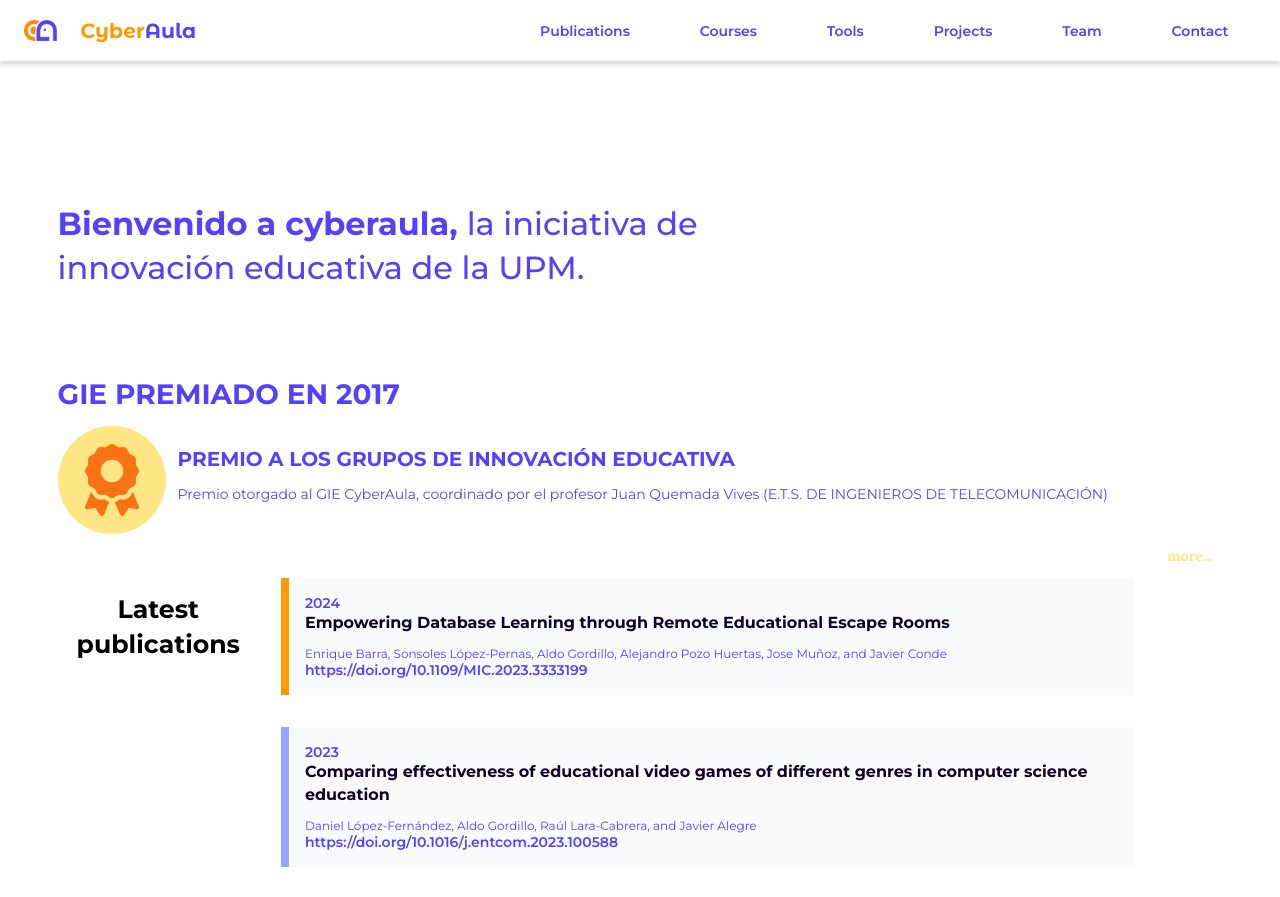
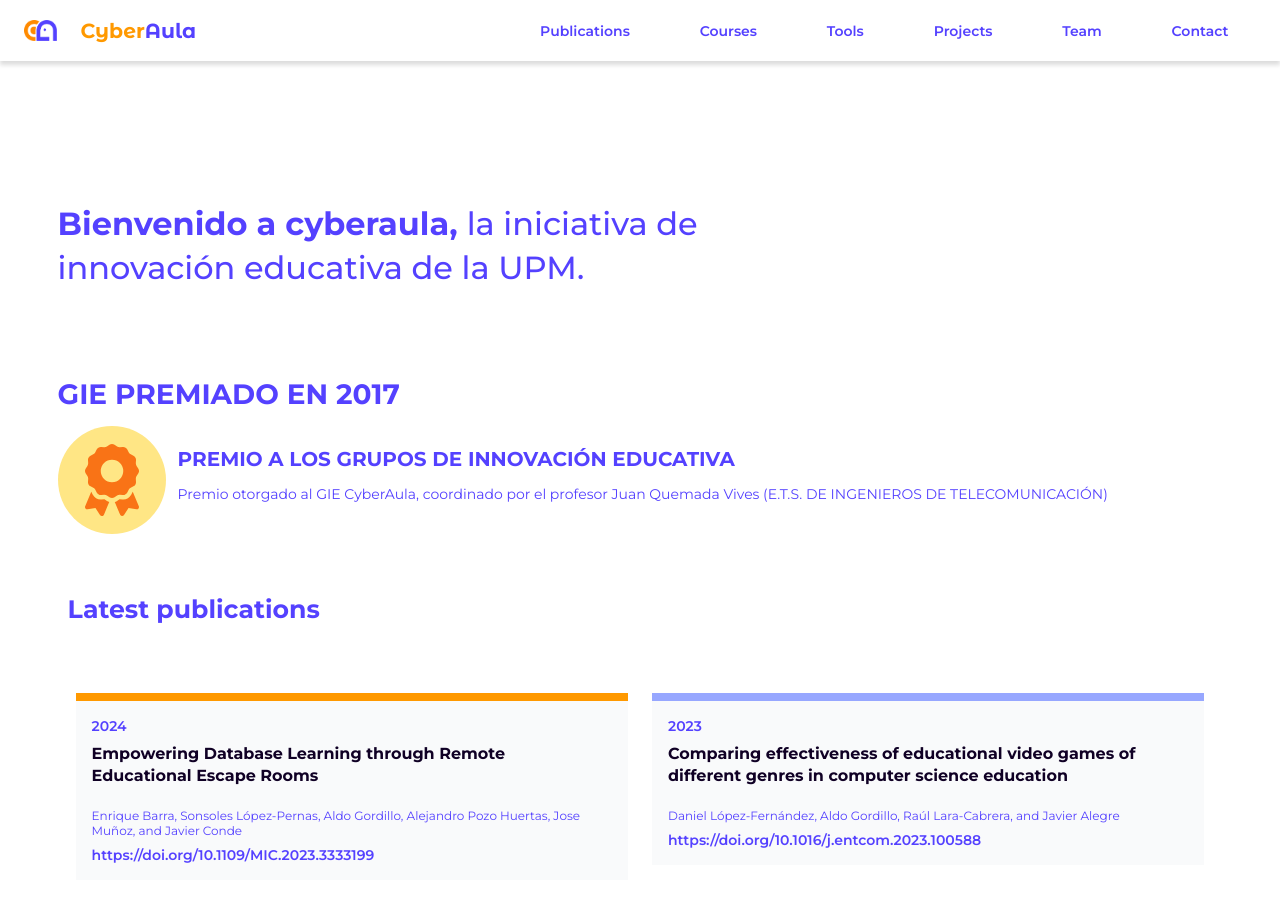
Before and after one commit to CyberAula/cyberaula.github.io, a Next.js app: page / in a window 1280 px wide. Shown: the top 897 px of the page. Built offline with nearby package versions, Linux system fonts and the light colour scheme.

Commit message:
maquetacion latest pubs

```diff
--- a/app/page.js
+++ b/app/page.js
@@ -10,6 +10,7 @@ import { mycarousel } from "@/constants/carousel.js";
 import BulletElement from "@/components/BulletElement";
 import { FontAwesomeIcon } from '@fortawesome/react-fontawesome';
 import { faAward } from '@fortawesome/free-solid-svg-icons';
+import { faArrowRightLong } from '@fortawesome/free-solid-svg-icons';
 
 export default function Home() {
   const [carousel, setCarousel] = useState(mycarousel);
@@ -72,9 +73,7 @@ export default function Home() {
                 <div className="latest_publications">
                   <h3>Latest publications</h3>
                   <div className='recent_pubs_container'><RecentPublications /></div>
-                  <a href="/#/research" rel="noopener noreferrer">
-                    <div className="more">more...</div>
-                  </a>
+
                 </div>
                 <section className="lines_of_act">
                   <h4>Lines of action</h4>
--- a/app/sass/main.scss
+++ b/app/sass/main.scss
@@ -125,7 +125,7 @@ TYPOGRAPHY
   margin-top: 60px;
   height: 13.8vw;
   background-image: url("/assets/img/headers/header-one.png");
-  background-size:cover;
+  background-size: cover;
   background-position: center;
   background-repeat: no-repeat;
   // object-fit: cover;
@@ -186,6 +186,7 @@ html {
     }
   }
 }
+
 // .button_filter {
 //   background-color: #3302bf;
 //   font-weight: 400;
@@ -239,7 +240,7 @@ header {
 
 main {
   padding: 2rem 0 0 0;
-  margin:0.8rem
+  margin: 0.8rem
 }
 
 .box-shadow {
@@ -398,8 +399,7 @@ main {
           width: 50%;
         }
 
-        .body_text {
-        }
+        .body_text {}
       }
     }
 
@@ -487,15 +487,16 @@ main {
       padding: 10px;
       margin-bottom: $spacing_lg;
       display: flex;
+      flex-direction: column;
 
       h3 {
         padding-top: 4%;
         padding-bottom: 4%;
-        font-family: $montserrat;
+        // font-family: $montserrat;
         font-weight: bold;
         font-size: 2.1rem;
-        text-align: center;
-        color: black;
+        text-align: left;
+        @apply text-ca_blue-600;
       }
 
       p {
@@ -505,13 +506,23 @@ main {
         padding: 2% 2% 2% 2%;
       }
 
+
       .more {
-        font-size: 1.2rem;
-        font-family: $serif_font;
-        font-weight: bold;
-        color: $ca-or-100;
-        text-align: left;
-        padding: 2% 2% 2% 2%;
+        // font-size: 1.2rem;
+        // font-weight: bold;
+        // color: $ca-or-100;
+        // text-align: left;
+        // padding: 2% 2% 2% 2%;
+        @apply text-ca_blue-600;
+        @include big-border-button-blue;
+        // display: flex;
+        align-content: center;
+
+        svg {
+          align-self: center;
+          margin-left: 0.6rem;
+        }
+
       }
     }
   }
@@ -629,6 +640,7 @@ main {
             color: inherit;
 
             &:hover {
+
               h2,
               h3 {
                 color: pink;
@@ -766,8 +778,7 @@ main {
           }
 
           a {
-            &:hover {
-            }
+            &:hover {}
           }
 
           .button_container {
@@ -1287,6 +1298,7 @@ RESPONSIVE
       }
     }
   }
+
   .banner {
     margin-top: 104px
   }
@@ -1326,6 +1338,7 @@ RESPONSIVE
       }
     }
   }
+
   .banner {
     background-image: url("/assets/img/headers/header-one.png");
     background-size: cover;
@@ -1334,6 +1347,7 @@ RESPONSIVE
     background-repeat: no-repeat;
     height: 8rem;
   }
+
   .projects {
     main {
       .our_projects {
@@ -1430,6 +1444,7 @@ RESPONSIVE
     align-items: center;
     transition: 0.5s;
     padding: 1rem 0 0.7rem 0;
+
     .imagotype {
       width: 100%;
       display: flex;
@@ -1492,9 +1507,11 @@ RESPONSIVE
     }
 
   }
+
   .banner {
     margin-top: 40px;
   }
+
   .parallax__layer {
     position: absolute;
     top: 75px;
@@ -1537,10 +1554,12 @@ RESPONSIVE
           font-size: 1rem;
         }
       }
+
       .latest_publications {
         padding: 0;
-        p{
-          padding:0
+
+        p {
+          padding: 0
         }
       }
     }
@@ -1677,7 +1696,7 @@ RESPONSIVE
         }
 
         .teammate {
-         // padding: 3rem 2rem 3rem 2rem;
+          // padding: 3rem 2rem 3rem 2rem;
 
           .mate_info {
             width: 95%;
--- a/app/sass/partials/_recentPublications.sass
+++ b/app/sass/partials/_recentPublications.sass
@@ -1,8 +1,37 @@
 @import '../lib/_variables.sass'
+
+._publications._recent_publications
+    display: grid
+    display: grid
+    grid-template-rows: repeat(3, 1fr)
+    grid-template-columns: repeat(2, 1fr)
+
+    gap: $spacing_xsm
+    height: 100%
+
+.article-0
+    grid-column: 1 / span 2
+    grid-row: 1 / span 3
+
+.article-1
+    grid-column: 1 / span 2
+    grid-row: 4 / span 3
+
+.article-2
+    grid-column: 3 / span 2
+    grid-row: 1 / span 5
+
+.more
+    grid-column: 3 / span 2
+    grid-row: 6 / span 1
+    display: flex
+    align-items: center
+    justify-content: center
 
 .article
     display: flex
-    margin: $spacing_md
+    flex-direction: column
+    margin: $spacing_xsm
     @apply bg-gray-50
 
     .article_stroke.color-orange
@@ -15,6 +44,7 @@
         border: 4px solid $ca-blue-400
 
     .article_content
+        gap: $spacing_xsm
         display: flex
         flex-direction: column
         padding-left: $spacing_sm
--- a/components/RecentPublications.js
+++ b/components/RecentPublications.js
@@ -10,27 +10,49 @@ export default function RecentPublications(props) {
   }, []);
 
   return (
-    <div className="_publications _recent_publications">
+    <div className="_publications _recent_publications ">
       {papers
         .filter((paper) => {
           return paper.type === "article-journal";
         })
         .filter((i, index) => index < 3)
-        .map(({ doi,title,author,date,stroke, content }) => {
+        .map(({ doi, title, author, date, stroke, content }) => {
           return (
             <a key={doi} href={doi} target="_blank" rel="noopener noreferrer">
               <div className="article">
-                <div className={`article_stroke ${stroke}`} ></div>
+                <div className={`article_stroke ${stroke}`}></div>
                 <div className="article_content">
-                <div className="article_top"><span>{date}</span></div>
-                <h5 className="article_title">{title}</h5>
-                <div className="article_author">{author}</div>
-                <div className="article_doi">{doi}</div>
+                  <div className="article_top">
+                    <span>{date}</span>
+                  </div>
+                  <h5 className="article_title">{title}</h5>
+                  <div className="article_author">{author}</div>
+                  <div className="article_doi">{doi}</div>
                 </div>
               </div>
             </a>
           );
         })}
+      <a href="/#/research" rel="noopener noreferrer">
+        <div className="more">
+          ver todas las publicaciones{" "}
+          <svg
+            aria-hidden="true"
+            focusable="false"
+            data-prefix="fas"
+            data-icon="arrow-right"
+            class="svg-inline--fa fa-arrow-right "
+            role="img"
+            xmlns="http://www.w3.org/2000/svg"
+            viewBox="0 0 448 512"
+          >
+            <path
+              fill="currentColor"
+              d="M438.6 278.6c12.5-12.5 12.5-32.8 0-45.3l-160-160c-12.5-12.5-32.8-12.5-45.3 0s-12.5 32.8 0 45.3L338.8 224 32 224c-17.7 0-32 14.3-32 32s14.3 32 32 32l306.7 0L233.4 393.4c-12.5 12.5-12.5 32.8 0 45.3s32.8 12.5 45.3 0l160-160z"
+            ></path>
+          </svg>{" "}
+        </div>
+      </a>
     </div>
   );
 }
```
